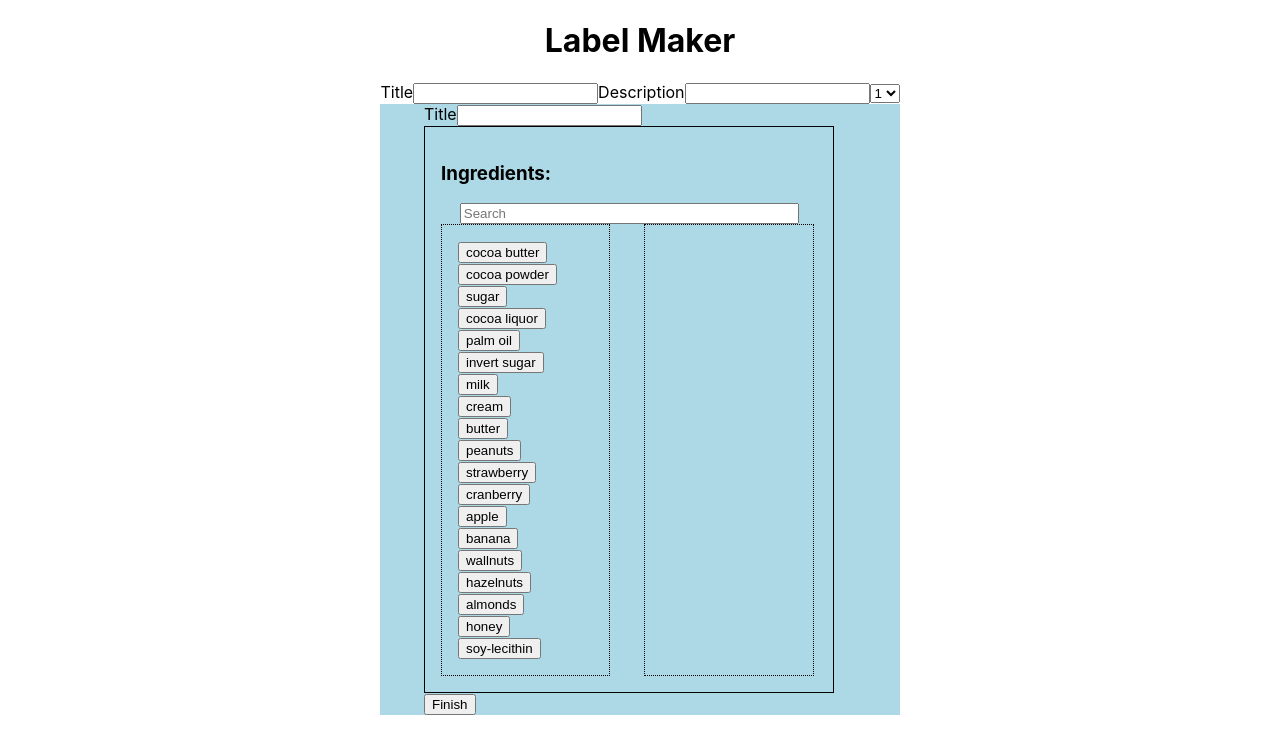
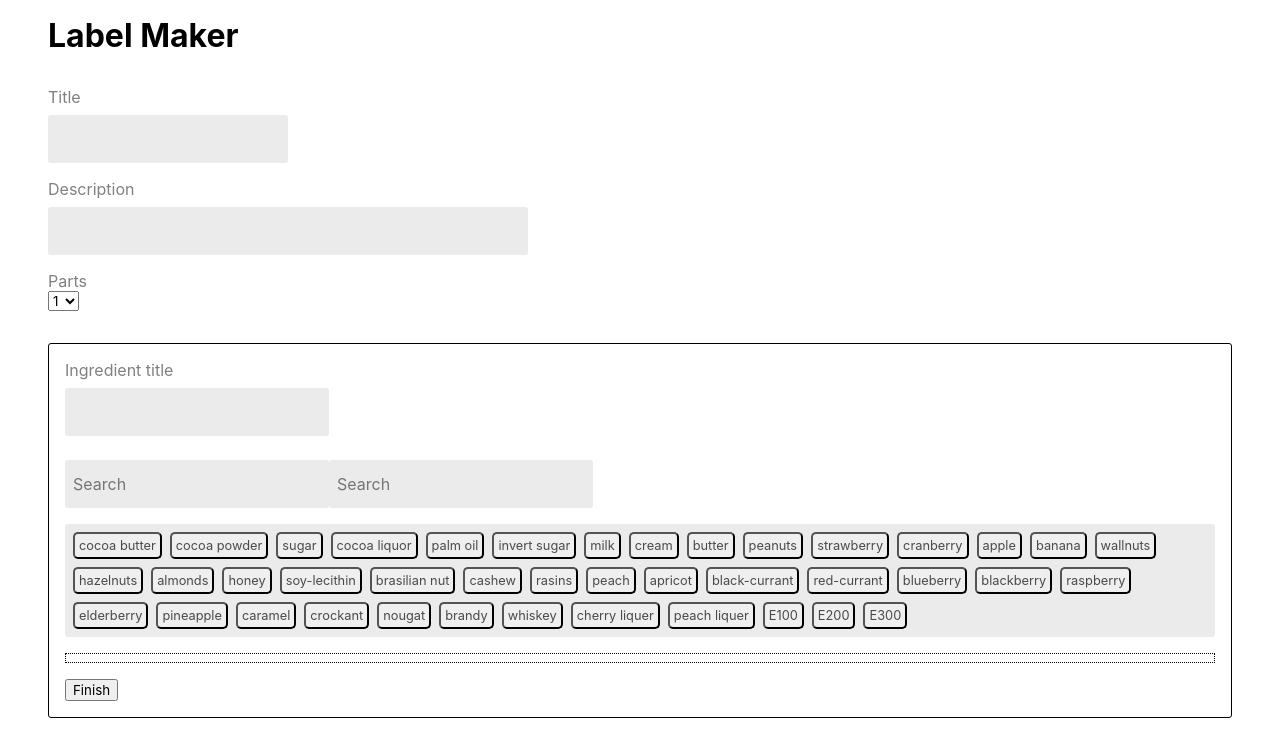
Before and after one commit to antonijak/Label-maker, a React (Create React App) app: page / in a window 1280 px wide. Shown: the top 756 px of the page. Built offline with nearby package versions, Linux system fonts and the light colour scheme; the HTML template or start-up script is replaced by a standard one.

Commit message:
add/horizontal sorting and basic styles

```diff
--- a/src/App.js
+++ b/src/App.js
@@ -1,5 +1,6 @@
 import React, { Component } from 'react';
 import IngredientsSelector from './components/IngredientsSelector.js';
+
 import './App.scss';
 
 class App extends Component {
@@ -30,21 +31,37 @@ class App extends Component {
     let { parts, title } = this.state;
     return (
       <div className="App">
-        <h1>Label Maker</h1>
+        <h1 className="main-title">Label Maker</h1>
         <form className="label">
-          <label htmlFor="label-title">
-            Title
+          <div className="label__heading">
+            <label
+              htmlFor="label-title"
+              className="label__heading__title styled-label"
+            >
+              <p>Title</p>
               <input
                 name="title"
+                type="text"
                 id="label-title"
                 value={title}
                 onChange={this.handleChange}
+                className="label__heading__title__input styled-input"
               />
             </label>
-          <label htmlFor="description">
-            Description
-            <input name="title" id="description" />
+            <label
+              htmlFor="description"
+              className="label__heading__description styled-label"
+            >
+              <p>Description</p>
+              <input
+                name="description"
+                type="text"
+                id="description"
+                className="label__heading__description__input styled-input"
+              />
             </label>
+            <label className="label__heading__select styled-label">
+              <p>Parts</p>
               <select
                 name="parts"
                 value={parts.length}
@@ -55,7 +72,9 @@ class App extends Component {
                 <option>3</option>
                 <option>4</option>
               </select>
-          <div className="label-parts">
+            </label>
+          </div>
+          <div className="label__parts">
             {parts &&
               parts.map((item, i) => (
                 <IngredientsSelector
--- a/src/App.scss
+++ b/src/App.scss
@@ -1,21 +1,43 @@
-* {
-  box-sizing: border-box;
-}
+@import 'index.scss';
 
 .App {
-  width: 90%;
   margin: 0 auto;
   display: flex;
   flex-direction: column;
-  align-items: center;
+  width: 95%;
+
+  .main-title {
+    padding: 1rem;
+  }
+
+  .label {
+    width: 100%;
+    padding: 1rem;
+    display: flex;
+    flex-direction: column;
+
+    &__heading {
+      width: 36rem;
+      display: flex;
+      flex-wrap: wrap;
+
+      &__title {
+        &__input {
+          width: 15rem;
+        }
+      }
+
+      &__description {
+        &__input {
+          width: 30rem;
+        }
+      }
+
+      &__select {
+        select {
+          width: fit-content;
+        }
+      }
+    }
+  }
 }
-
-.label {
-}
-
-.label-parts {
-  display: flex;
-  flex-wrap: wrap;
-  justify-content: space-evenly;
-  background: lightblue;
-}
--- a/src/components/Ingredient.js
+++ b/src/components/Ingredient.js
@@ -1,7 +1,7 @@
 import React from 'react';
 
 const Ingredient = ({ text, action, removable }) => (
-  <li draggable="true">
+  <span draggable="true">
     {removable ? (
       <span>
         {text}
@@ -14,7 +14,7 @@ const Ingredient = ({ text, action, removable }) => (
         {text}
       </button>
     )}
-  </li>
+  </span>
 );
 
 export default Ingredient;
--- a/src/components/IngredientsSelector.js
+++ b/src/components/IngredientsSelector.js
@@ -27,7 +27,29 @@ class IngredientsSelector extends Component {
       'hazelnuts',
       'almonds',
       'honey',
-      'soy-lecithin'
+      'soy-lecithin',
+      'brasilian nut',
+      'cashew',
+      'rasins',
+      'peach',
+      'apricot',
+      'black-currant',
+      'red-currant',
+      'blueberry',
+      'blackberry',
+      'raspberry',
+      'elderberry',
+      'pineapple',
+      'caramel',
+      'crockant',
+      'nougat',
+      'brandy',
+      'whiskey',
+      'cherry liquer',
+      'peach liquer',
+      'E100',
+      'E200',
+      'E300'
     ],
     filteredIngredients: [],
     addedIngredients: []
@@ -93,26 +115,42 @@ class IngredientsSelector extends Component {
     let { title, filteredIngredients, addedIngredients } = this.state;
 
     return (
-      <div className="ingredients-selector">
-        <label htmlFor="title">
-          Title
+      <div className="label__ingredients">
+        <label
+          htmlFor="title"
+          className="label__ingredients__title styled-label"
+        >
+          Ingredient title
           <input
             value={title}
             name="title"
             id="title"
             onChange={this.handleChange}
+            className="styled-input"
           />
         </label>
-        <div className="ingredients-selector__picker">
-          <h3 className="ingredients-selector__picker__title">Ingredients:</h3>
-          <input
-            name="search"
-            onChange={this.handleChange}
-            placeholder="Search"
-            className="ingredients-selector__picker__search"
-          />
 
-          <div className="ingredients-selector__picker__filtered">
+        <div className="label__ingredients__search ">
+          <label htmlFor="title">
+            <input
+              name="search"
+              onChange={this.handleChange}
+              placeholder="Search"
+              className="styled-input"
+            />
+          </label>
+          <label htmlFor="title" className="label__ingredients__search ">
+            <input
+              name="search"
+              onChange={this.handleChange}
+              placeholder="Search"
+              className="styled-input"
+            />
+          </label>
+        </div>
+
+        <div className="label__ingredients__picker">
+          <div className="label__ingredients__picker__filtered">
             {filteredIngredients.length > 0 ? (
               filteredIngredients.map((item, i) => (
                 <Ingredient
--- a/src/components/IngredientsSelector.scss
+++ b/src/components/IngredientsSelector.scss
@@ -1,29 +1,54 @@
-.ingredients-selector {
+@import '../index.scss';
+
+.label__ingredients {
+  box-sizing: border-box;
+  display: flex;
+  flex-wrap: wrap;
+  border: 1px solid black;
+  border-radius: 3px;
+  width: 100%;
+  padding: 1rem;
+  margin: 1rem 0;
+
+  &__search {
+    width: 100%;
+  }
+
   &__picker {
     display: flex;
     flex-wrap: wrap;
-    padding: 1rem;
-    border: 1px solid black;
-    width: 95%;
-    max-width: 27rem;
+    justify-content: space-between;
+    width: 100%;
+    margin: 1rem 0;
 
     &__title {
       width: 100%;
     }
 
-    &__search {
-      width: 90%;
-      margin: 0 5%;
-    }
+    &__filtered {
+      background: $lightgray;
+      border-radius: 3px;
+      padding: 0.25rem;
+      width: 100%;
+      margin-bottom: 1rem;
 
-    &__filtered {
-      width: 45%;
-      border: 1px dotted black;
-      margin-right: 9%;
-      padding: 1rem;
+      span {
+        list-style-type: none;
+        margin: 0.25rem;
 
-      li {
-        list-style-type: none;
+        button {
+          margin: 0.25rem 0;
+          padding: 0.25rem;
+          font-size: 0.8rem;
+          border-radius: 5px;
+          color: rgb(74, 74, 74);
+          outline: none;
+
+          &:hover {
+            color: black;
+            background: rgb(244, 244, 244);
+          }
+        }
       }
     }
   }
--- a/src/components/SortableComponent.js
+++ b/src/components/SortableComponent.js
@@ -2,8 +2,9 @@ import React, { Component } from 'react';
 import { SortableContainer, SortableElement } from 'react-sortable-hoc';
 import './SortableComponent.scss';
 
-const SortableItem = SortableElement(({ value, removeIngredient }) => (
-  <li className="added-ingredients__ingredient">
+const SortableItem = SortableElement(({ value, removeIngredient, axis }) => (
+  <li className="label__ingredients__picker__added__ingredient" axis={axis}>
+    {value}
     <button
       onClick={e => {
         removeIngredient(e, value);
@@ -11,15 +12,15 @@ const SortableItem = SortableElement(({ value, removeIngredient }) => (
     >
       x
     </button>
-    {value}
   </li>
 ));
 
-const SortableList = SortableContainer(({ items, removeIngredient }) => {
+const SortableList = SortableContainer(({ items, removeIngredient, axis }) => {
   return (
-    <ul className="ingredients-selector__added">
+    <ul className="label__ingredients__picker__added">
       {items.map((value, index) => (
         <SortableItem
+          axis="xy"
           key={`item-${index}`}
           index={index}
           value={value}
@@ -36,6 +37,7 @@ const SortableComponent = ({ items, onSortEnd, removeIngredient }) => {
       items={items}
       onSortEnd={onSortEnd}
       removeIngredient={removeIngredient}
+      axis="xy"
     />
   );
 };
--- a/src/components/SortableComponent.scss
+++ b/src/components/SortableComponent.scss
@@ -1,12 +1,37 @@
-.ingredients-selector__added {
-  width: 45%;
+@import '../index.scss';
+
+.label__ingredients__picker__added {
   border: 1px dotted black;
-  padding: 1rem;
+  padding: 0.25rem;
   list-style-type: none;
   margin: 0;
+  display: flex;
+  flex-wrap: wrap;
+  align-items: center;
+  width: 100%;
 
   &__ingredient {
-    margin: 0.5rem 0;
-    width: 100%;
+    background: $lightgray;
+    margin: 0.25rem;
+    min-width: fit-content;
+    display: flex;
+    justify-content: space-between;
+    align-items: center;
+    padding: 0.1rem 0.1rem 0.1rem 1rem;
+    border-radius: 5px;
+    font-size: 0.9rem;
+
+    button {
+      border: none;
+      font-size: 1rem;
+      line-height: 0.5rem;
+      background: transparent;
+      height: fit-content;
+      outline: none;
+
+      &:hover {
+        color: red;
+      }
+    }
   }
 }
--- a/src/index.scss
+++ b/src/index.scss
@@ -1,14 +1,32 @@
-body {
+* {
+  box-sizing: border-box;
+  font-family: -apple-system, BlinkMacSystemFont, 'Segoe UI', Roboto, Oxygen,
+    Ubuntu, Cantarell, 'Open Sans', 'Helvetica Neue', sans-serif;
   margin: 0;
-  padding: 0;
-  font-family: -apple-system, BlinkMacSystemFont, "Segoe UI", "Roboto", "Oxygen",
-    "Ubuntu", "Cantarell", "Fira Sans", "Droid Sans", "Helvetica Neue",
-    sans-serif;
-  -webkit-font-smoothing: antialiased;
-  -moz-osx-font-smoothing: grayscale;
 }
 
-code {
-  font-family: source-code-pro, Menlo, Monaco, Consolas, "Courier New",
-    monospace;
+$lightgray: rgb(235, 235, 235);
+
+.styled-label {
+  color: gray;
+  width: 100%;
+  display: flex;
+  flex-direction: column;
+  align-items: baseline;
+  margin-bottom: 1rem;
 }
+
+.styled-input {
+  height: 3rem;
+  border: none;
+  background: $lightgray;
+  border-radius: 3px;
+  font-size: 1rem;
+  padding: 0.5rem;
+  margin-top: 0.5rem;
+  outline: none;
+
+  &:focus {
+    border-bottom: 2px solid black;
+  }
+}
```
Lines whose indentation alone changed are shown as unchanged.
